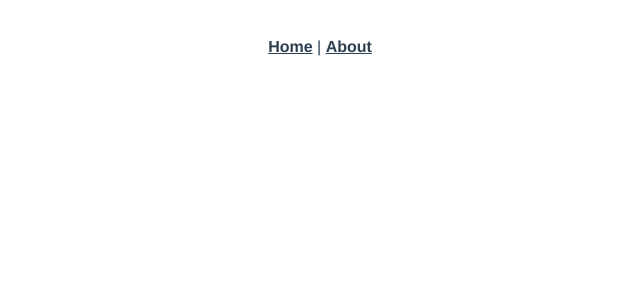
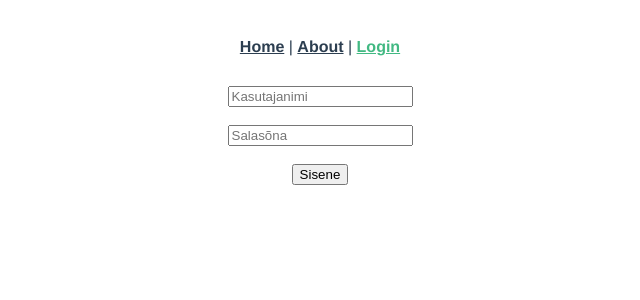
Before and after one commit to holgerpart/vanatoitfront, a Vue app: page /#/login in a window 1280 px wide. Shown: the top 300 px of the page, without its empty margins (320-960 px from the left). Built offline with nearby package versions, Linux system fonts and the light colour scheme.

Commit message:
Initial commit

```diff
--- a/package.json
+++ b/package.json
@@ -7,7 +7,9 @@
     "build": "vue-cli-service build"
   },
   "dependencies": {
+    "axios": "^0.27.2",
     "vue": "^2.6.14",
+    "vue-axios": "^3.4.1",
     "vue-router": "^3.5.1"
   },
   "devDependencies": {
--- a/src/App.vue
+++ b/src/App.vue
@@ -2,7 +2,8 @@
   <div id="app">
     <nav>
       <router-link to="/">Home</router-link> |
-      <router-link to="/about">About</router-link>
+      <router-link to="/about">About</router-link> |
+      <router-link to="/login">Login</router-link>
     </nav>
     <router-view/>
   </div>
--- a/src/main.js
+++ b/src/main.js
@@ -1,7 +1,10 @@
 import Vue from 'vue'
 import App from './App.vue'
 import router from './router'
+import axios from "axios";
+import VueAxios from "vue-axios";
 
+Vue.use(VueAxios, axios)
 Vue.config.productionTip = false
 
 new Vue({
--- a/src/router/index.js
+++ b/src/router/index.js
@@ -1,6 +1,7 @@
 import Vue from 'vue'
 import VueRouter from 'vue-router'
 import HomeView from '../views/HomeView.vue'
+import LoginView from "@/views/LoginView";
 
 Vue.use(VueRouter)
 
@@ -9,6 +10,11 @@ const routes = [
     path: '/',
     name: 'home',
     component: HomeView
+  },
+  {
+    path: '/login',
+    name: 'login',
+    component: LoginView
   },
   {
     path: '/about',
--- /dev/null
+++ b/src/views/LoginView.vue
@@ -0,0 +1,50 @@
+<template>
+  <div>
+    <input type="text" placeholder="Kasutajanimi" v-model="userName">
+    <br>
+    <br>
+    <input type="text" placeholder="Salasõna" v-model="password">
+    <br>
+    <br>
+    <button v-on:click="login">Sisene</button>
+
+  </div>
+</template>
+<!--{-->
+<!--"userName": "string",-->
+<!--"password": "string"-->
+<!--}-->
+<script>
+export default {
+  name: "LoginView",
+  data: function () {
+    return {
+      userName: '',
+      password: ''
+    }
+  },
+
+  methods: {
+    login: function () {
+      let someDtoObject = {
+        userName: this.userName,
+        password: this.password
+      }
+
+      // if using alternative then remove "this." from someDtoObject
+      this.$http.post("/log-in", someDtoObject
+      ).then(response => {
+        alert(response.data.userId)
+        alert(response.data.userRoleIds)
+        console.log(response.data)
+      }).catch(error => {
+        console.log(error)
+      })
+    }
+  }
+}
+</script>
+
+<style scoped>
+
+</style>
--- /dev/null
+++ b/vue.config.js
@@ -0,0 +1,5 @@
+module.exports = {
+    devServer: {
+        proxy: 'http://localhost:8080/'
+    }
+}
```
Also changed, not shown: 1 other file (tests, documents, lock files or other folders).
